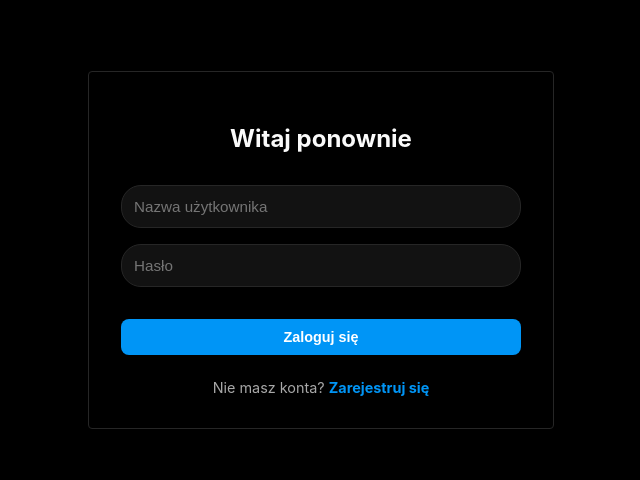
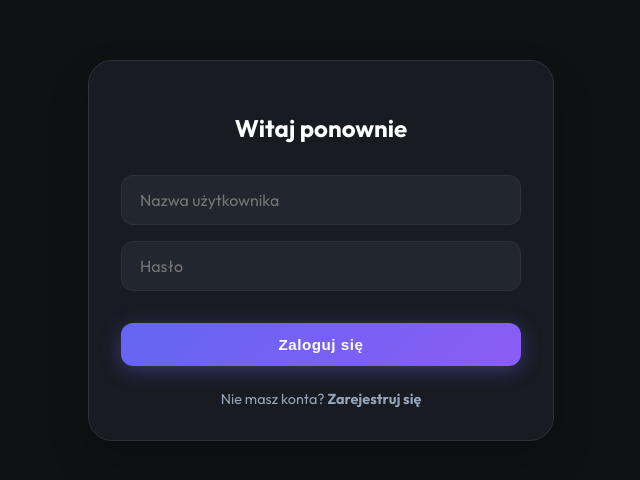
Before and after one commit to cryvult/KomunikatorProjektPTI, a React (Vite) app in the folder client/: page / in a window 1280 px wide. Shown: the part 150-630 px from the top of the page, without its empty margins (319-959 px from the left). Built offline with nearby package versions, Linux system fonts and the light colour scheme.

Commit message:
JB: Upgrade UI to Modern Premium Dark theme with Outfit font

```diff
--- a/client/src/index.css
+++ b/client/src/index.css
@@ -1,31 +1,39 @@
+@import url('https://fonts.googleapis.com/css2?family=Outfit:wght@300;400;500;600;700&display=swap');
+
 :root {
-  /* Instagram Dark Mode Palette */
-  --bg-color: #000000;
-  --panel-bg: #000000;
-  --border-color: #262626;
-  --text-primary: #FAFAFA;
-  --text-secondary: #A8A8A8;
+  /* Modern Dark Palette */
+  --bg-color: #0F1115;
+  /* Very dark blue-grey */
+  --panel-bg: #181B21;
+  /* Slightly lighter panel */
+  --border-color: #2D313A;
+  --text-primary: #FFFFFF;
+  --text-secondary: #94A3B8;
 
-  /* Instagram Primary Blue */
-  --accent-color: #0095F6;
-  --accent-hover: #1877F2;
+  /* Primary Brand Gradient */
+  --primary-gradient: linear-gradient(135deg, #6366F1 0%, #8B5CF6 100%);
+  /* Indigo to Violet */
+  --primary-shadow: 0 4px 20px rgba(99, 102, 241, 0.4);
 
-  /* Instagram Direct Gradient for User Messages */
-  --msg-gradient: linear-gradient(90deg, #3700b3 0%, #bb00ff 100%);
+  --danger-color: #EF4444;
+  --success-color: #10B981;
 
-  --danger-color: #ED4956;
-  --success-color: #0095F6;
+  --input-bg: #22262E;
 
-  --input-bg: #121212;
+  --radius-lg: 24px;
+  --radius-md: 16px;
+  --radius-sm: 12px;
 }
 
 body {
   margin: 0;
   padding: 0;
-  font-family: -apple-system, BlinkMacSystemFont, "Segoe UI", Roboto, Helvetica, Arial, sans-serif;
+  font-family: 'Outfit', sans-serif;
+  /* Modern, geometric sans */
   background: var(--bg-color);
   color: var(--text-primary);
   min-height: 100vh;
+  -webkit-font-smoothing: antialiased;
 }
 
 #root {
@@ -36,99 +44,101 @@ body {
   width: 100%;
 }
 
-/* Reusing 'glass-panel' class but making it flat Instagram style */
+/* Modern Card Style */
 .glass-panel {
   background: var(--panel-bg);
-  border-right: 1px solid var(--border-color);
-  /* for sidebar */
   border: 1px solid var(--border-color);
-  /* general fallback */
-  box-shadow: none;
-  border-radius: 0;
-  /* Instagram Web is quite square/flat for containers */
+  box-shadow: 0 20px 40px rgba(0, 0, 0, 0.2);
+  /* Deep shadow */
+  border-radius: var(--radius-lg);
   padding: 2rem;
-}
-
-/* Specific overrides for layout containers if needed,
-   but 'glass-panel' is generic. I will make rounded corners
-   only where appropriate or remove them for a full-screen app feel */
-
-.glass-panel {
-  border-radius: 4px;
-  /* Slight radius */
+  transition: all 0.3s ease;
 }
 
 /* Buttons */
 .btn {
-  background: var(--accent-color);
+  background: var(--primary-gradient);
   border: none;
-  border-radius: 8px;
-  /* Rounded buttons */
-  padding: 0.6rem 1.2rem;
+  border-radius: var(--radius-sm);
+  padding: 0.8rem 1.5rem;
   color: white;
   font-weight: 600;
   cursor: pointer;
-  transition: opacity 0.2s;
+  transition: all 0.3s cubic-bezier(0.4, 0, 0.2, 1);
   text-transform: none;
-  font-size: 0.9rem;
+  font-size: 0.95rem;
+  box-shadow: var(--primary-shadow);
+  letter-spacing: 0.5px;
 }
 
 .btn:hover {
-  opacity: 0.8;
-  transform: none;
-  box-shadow: none;
+  transform: translateY(-2px);
+  box-shadow: 0 8px 25px rgba(139, 92, 246, 0.5);
+  /* Stronger glow on hover */
+  filter: brightness(1.1);
 }
 
-/* Input Fields */
+.btn:active {
+  transform: translateY(0);
+}
+
+/* Inputs */
 .input-field {
   background: var(--input-bg);
   border: 1px solid var(--border-color);
-  padding: 12px;
-  border-radius: 20px;
-  /* Rounded pill inputs like Insta Direct */
+  padding: 14px 18px;
+  border-radius: var(--radius-sm);
   color: white;
   width: 100%;
   box-sizing: border-box;
   margin-bottom: 1rem;
-  font-size: 0.95rem;
-  transition: border-color 0.2s;
+  font-size: 1rem;
+  transition: all 0.3s ease;
+  font-family: 'Outfit', sans-serif;
 }
 
 .input-field:focus {
   outline: none;
-  border-color: var(--text-secondary);
+  border-color: #8B5CF6;
+  /* Violet border */
+  box-shadow: 0 0 0 3px rgba(139, 92, 246, 0.15);
+  /* Focus ring */
+  background: #2A2F38;
 }
 
-/* Scrollbar override */
+/* Scrollbar */
 ::-webkit-scrollbar {
   width: 8px;
 }
 
 ::-webkit-scrollbar-track {
-  background: var(--bg-color);
+  background: transparent;
 }
 
 ::-webkit-scrollbar-thumb {
-  background: #262626;
+  background: #333945;
   border-radius: 4px;
 }
 
 ::-webkit-scrollbar-thumb:hover {
-  background: #363636;
+  background: #4B5563;
 }
 
+/* Animation */
 .fade-in {
-  animation: fadeIn 0.3s ease-out forwards;
+  animation: fadeIn 0.4s cubic-bezier(0.4, 0, 0.2, 1) forwards;
 }
 
 @keyframes fadeIn {
   from {
     opacity: 0;
+    transform: translateY(15px);
+    scale: 0.98;
   }
 
   to {
     opacity: 1;
+    transform: translateY(0);
+    scale: 1;
   }
 }
-
-/* Utility to remove borders for cleaner look if needed via JS style overrides */
```
